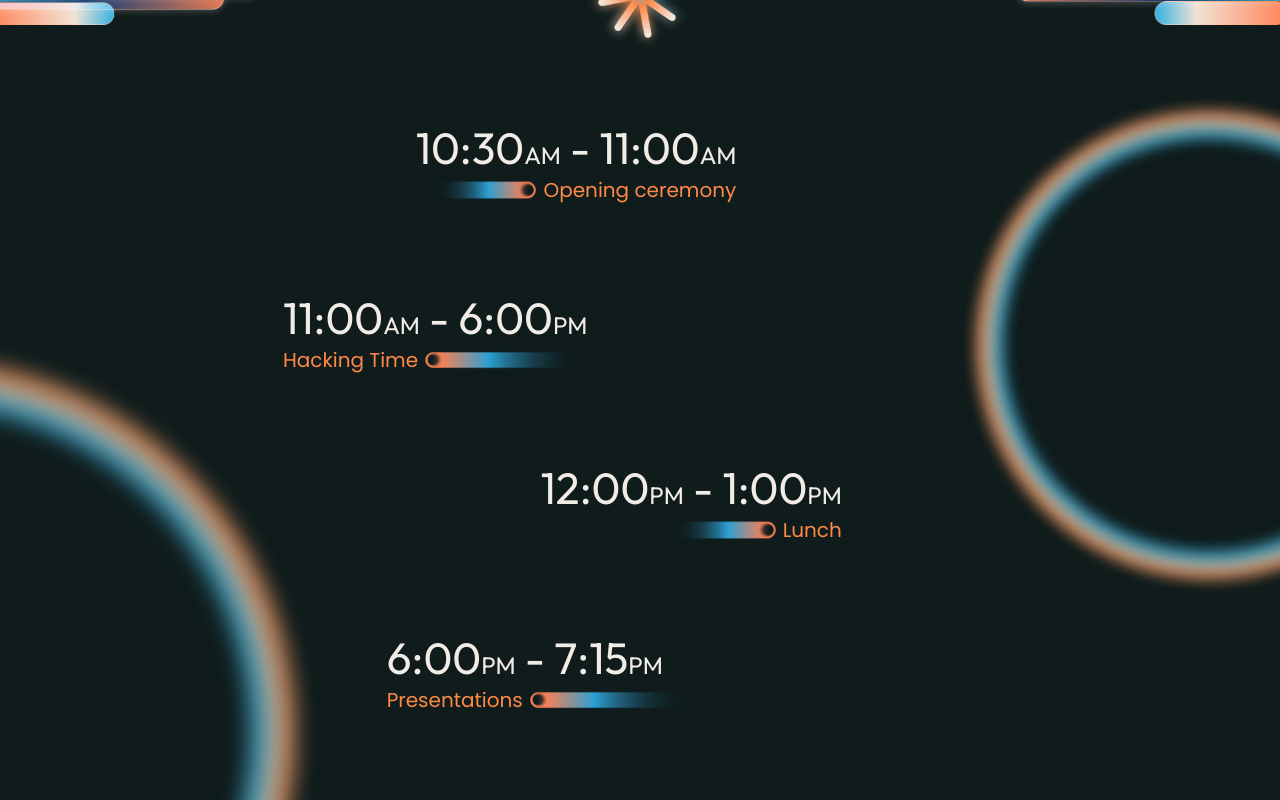
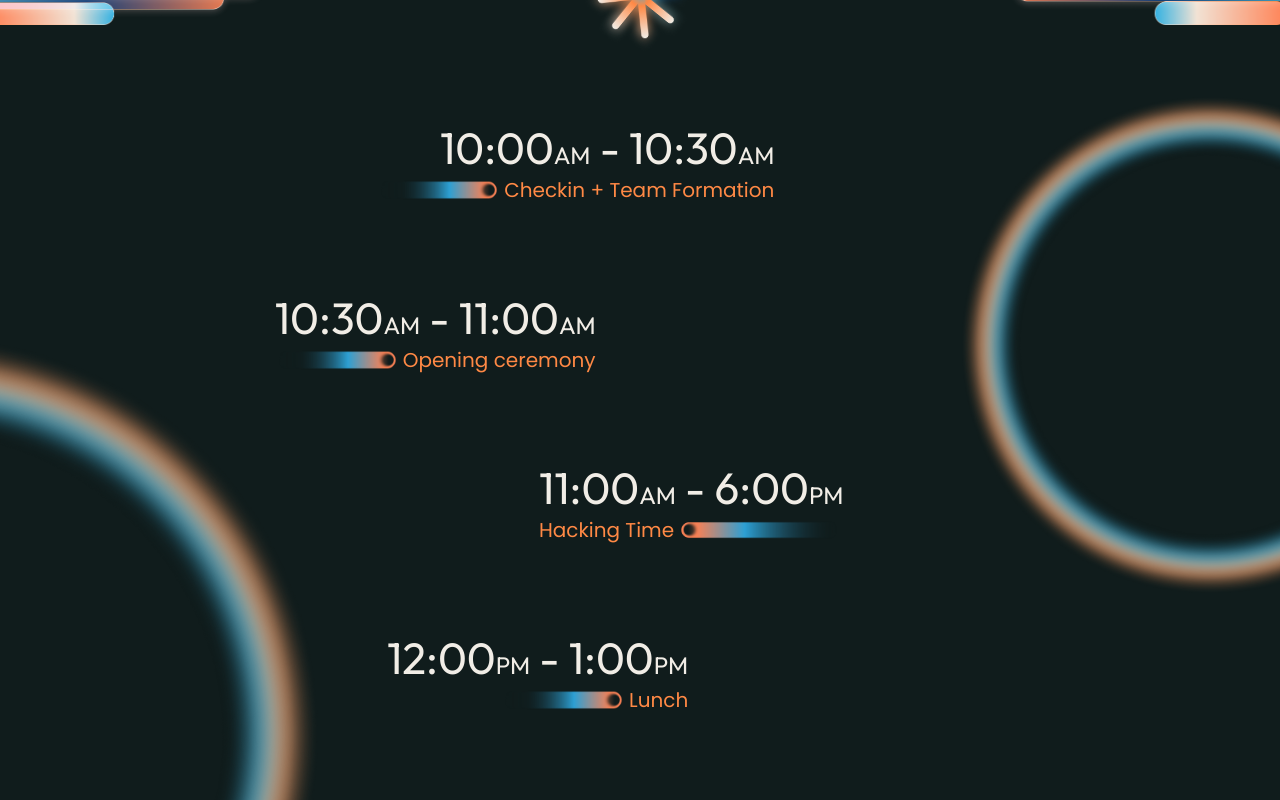
Before and after one commit to ScottyLabs/nova, a React (Vite) app: page / in a window 1280 px wide. Shown: the part 820-1620 px from the top of the page. Built offline with nearby package versions, Linux system fonts and the light colour scheme.

Commit message:
Modify event times in Schedule.tsx
Updated schedule times for various events.

```diff
--- a/src/sections/Schedule.tsx
+++ b/src/sections/Schedule.tsx
@@ -13,6 +13,18 @@ interface ITimeSlot {
   direction: "left" | "right";
 }
 const schedule: ITimeSlot[] = [
+  {
+    start: {
+      time: "10:00",
+      suffix: "AM",
+    },
+    end: {
+      time: "10:30",
+      suffix: "AM",
+    },
+    direction: "right",
+    detail: "Checkin + Team Formation",
+  },
   {
     start: {
       time: "10:30",
@@ -55,7 +67,7 @@ const schedule: ITimeSlot[] = [
       suffix: "PM",
     },
     end: {
-      time: "7:15",
+      time: "7:45",
       suffix: "PM",
     },
     direction: "left",
@@ -63,11 +75,11 @@ const schedule: ITimeSlot[] = [
   },
   {
     start: {
-      time: "7:15",
+      time: "7:45",
       suffix: "PM",
     },
     end: {
-      time: "8:00",
+      time: "8:30",
       suffix: "PM",
     },
     direction: "right",
@@ -75,7 +87,7 @@ const schedule: ITimeSlot[] = [
   },
   {
     start: {
-      time: "8:00",
+      time: "8:30",
       suffix: "PM",
     },
     direction: "left",
```
